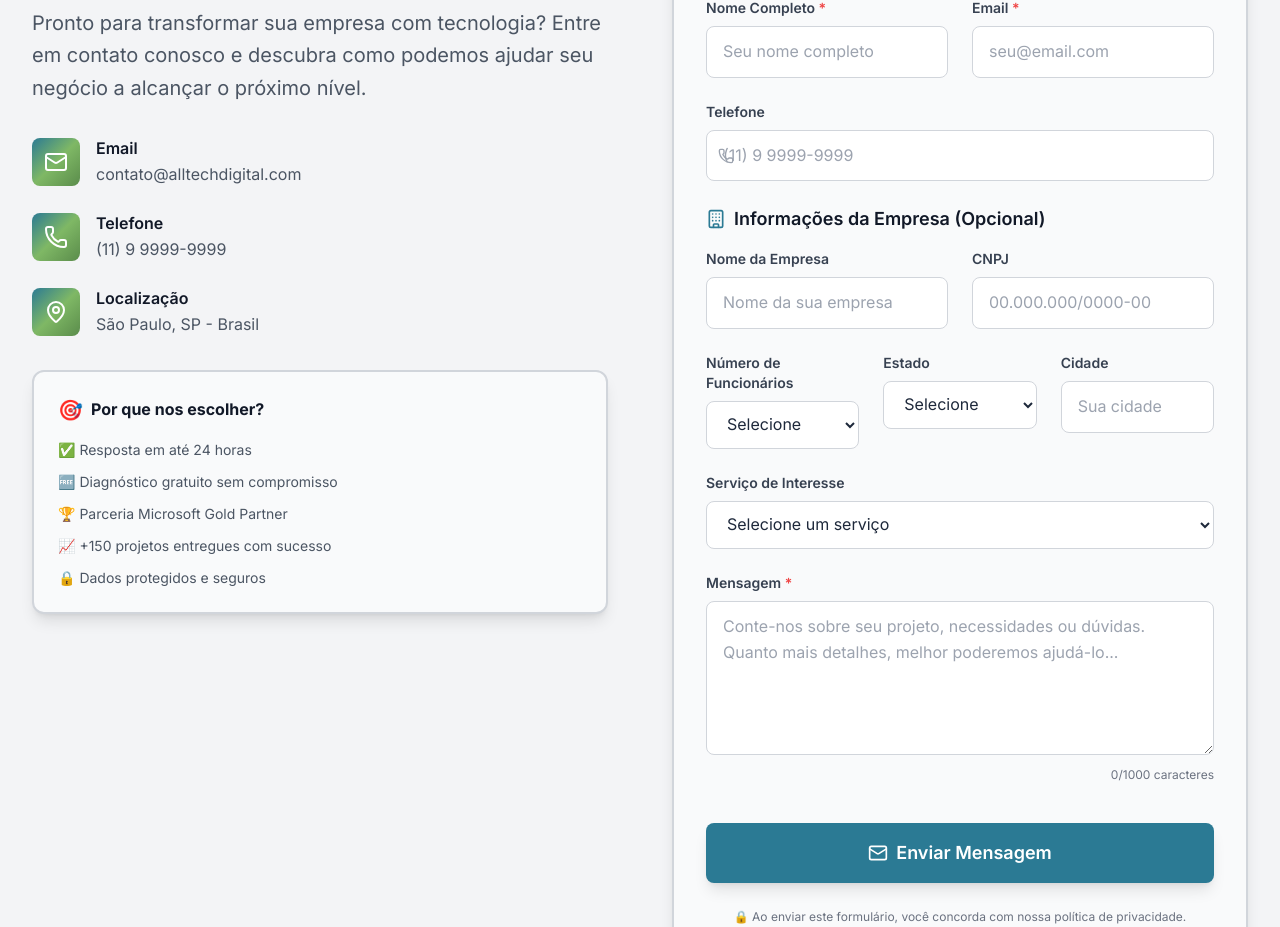
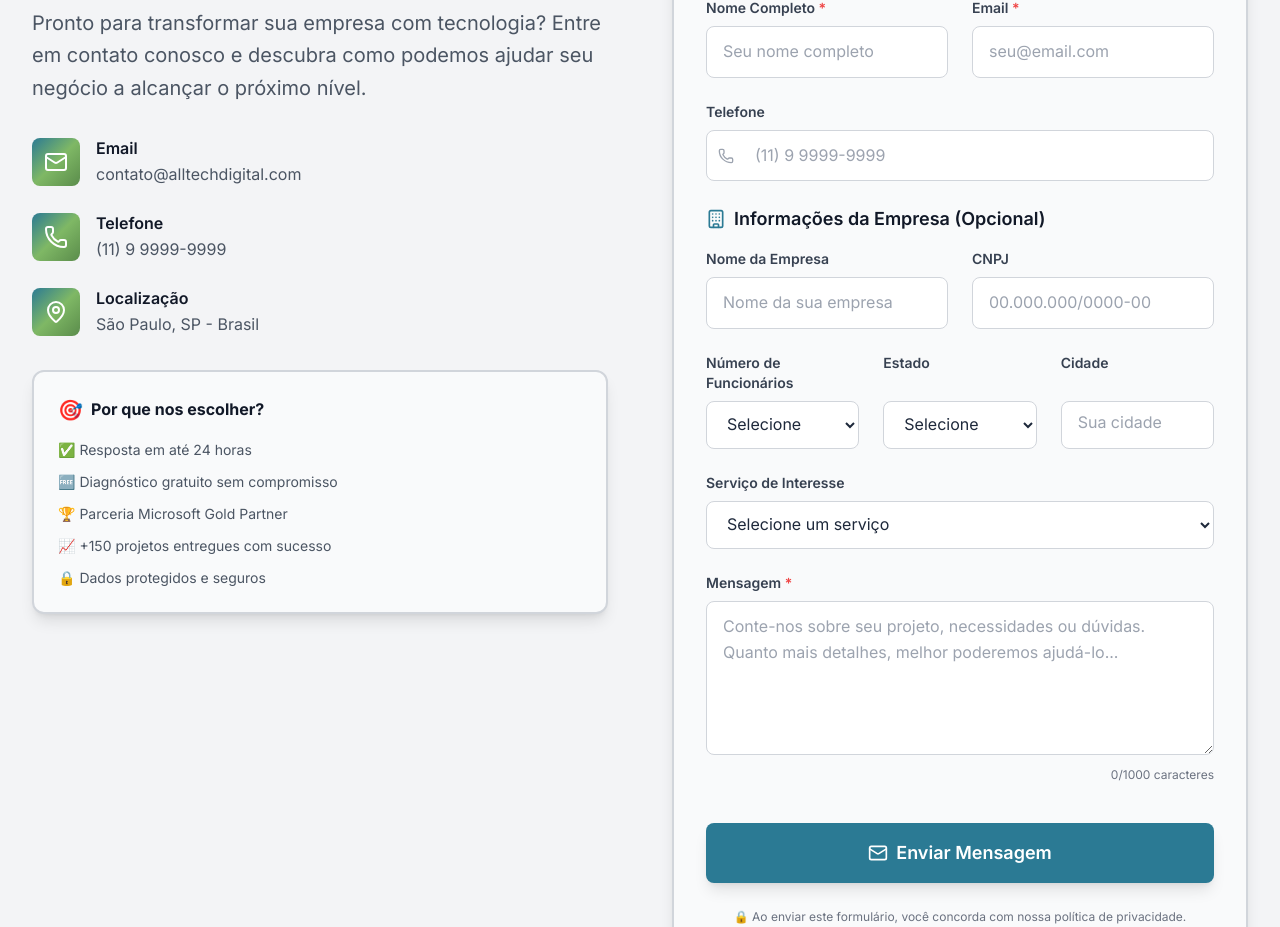
Before and after one commit to JV-L0pes/AllTech-Site, a Next.js app: page / in a window 1280 px wide. Shown: the part 6395-7322 px from the top of the page. Built offline with nearby package versions, Linux system fonts and the light colour scheme.

Commit message:
correção de bugs visuais

```diff
--- a/src/components/ContactForm.tsx
+++ b/src/components/ContactForm.tsx
@@ -217,6 +217,7 @@ interface InputFieldProps {
   required?: boolean;
   icon?: React.ReactNode;
   maxLength?: number;
+  labelClassName?: string;
 }
 
 function InputField({
@@ -229,17 +230,21 @@ function InputField({
   placeholder,
   required = false,
   icon,
-  maxLength
-}: InputFieldProps) {
-  const inputClassName = `
-    w-full px-4 py-3 pl-${icon ? '12' : '4'} border rounded-lg transition-all bg-white
-    focus:ring-2 focus:ring-tech-cyan focus:border-transparent
-    ${error ? 'border-red-500' : 'border-gray-300 hover:border-tech-cyan/50'}
-  `;
+  maxLength,
+  labelClassName = "",
+  inputClassName = ""
+}: InputFieldProps & { labelClassName?: string; inputClassName?: string }) {
+  const inputClass = [
+    "w-full px-4 py-3 border rounded-lg transition-all bg-white",
+    "focus:ring-2 focus:ring-tech-cyan focus:border-transparent",
+    error ? "border-red-500" : "border-gray-300 hover:border-tech-cyan/50",
+    icon ? "pl-12" : "pl-4",
+    inputClassName
+  ].join(" ");
 
   return (
     <div className="relative">
-      <label htmlFor={id} className="block text-sm font-semibold text-gray-700 mb-2">
+      <label htmlFor={id} className={`block text-sm font-semibold text-gray-700 mb-2 ${labelClassName}`}>
         {label} {required && <span className="text-red-500">*</span>}
       </label>
       <div className="relative">
@@ -253,7 +258,7 @@ function InputField({
             id={id}
             value={value}
             onChange={(e) => onChange(e.target.value)}
-            className={inputClassName}
+            className={inputClass}
             placeholder={placeholder}
             rows={5}
             maxLength={maxLength}
@@ -264,7 +269,7 @@ function InputField({
             id={id}
             value={value}
             onChange={(e) => onChange(e.target.value)}
-            className={inputClassName}
+            className={inputClass}
             aria-describedby={error ? `${id}-error` : undefined}
           >
             <option value="">Selecione um serviço</option>
@@ -281,7 +286,7 @@ function InputField({
             id={id}
             value={value}
             onChange={(e) => onChange(e.target.value)}
-            className={inputClassName}
+            className={inputClass}
             placeholder={placeholder}
             maxLength={maxLength}
             aria-describedby={error ? `${id}-error` : undefined}
@@ -570,7 +575,7 @@ export default function ContactForm() {
 
                 <div className="grid md:grid-cols-3 gap-6 mt-6">
                   <div>
-                    <label htmlFor="numberOfEmployees" className="block text-sm font-semibold text-gray-700 mb-2">
+                    <label htmlFor="numberOfEmployees" className="block text-sm font-semibold text-gray-700 mb-2 min-h-[40px]">
                       Número de Funcionários
                     </label>
                     <select
@@ -589,14 +594,14 @@ export default function ContactForm() {
                   </div>
 
                   <div>
-                    <label htmlFor="state" className="block text-sm font-semibold text-gray-700 mb-2">
+                    <label htmlFor="state" className="block text-sm font-semibold text-gray-700 mb-2 min-h-[40px]">
                       Estado
                     </label>
                     <select
                       id="state"
                       value={formData.state}
                       onChange={(e) => updateField("state", e.target.value)}
-                      className="w-full px-4 py-3 border border-gray-300 rounded-lg transition-all bg-white focus:ring-2 focus:ring-tech-cyan focus:border-transparent hover:border-tech-cyan/50"
+                      className="w-full px-4 py-3 border border-gray-300 rounded-lg transition-all bg-white focus:ring-2 focus:ring-tech-cyan focus:border-transparent hover:border-tech-cyan/50 pt-3"
                     >
                       <option value="">Selecione</option>
                       {estadosBrasileiros.map((estado) => (
@@ -614,6 +619,8 @@ export default function ContactForm() {
                     onChange={(value) => updateField("city", value)}
                     placeholder="Sua cidade"
                     maxLength={50}
+                    labelClassName="min-h-[40px]"
+                    inputClassName="pt-2"
                   />
                 </div>
               </div>
```
